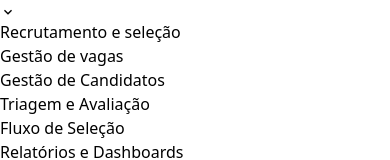
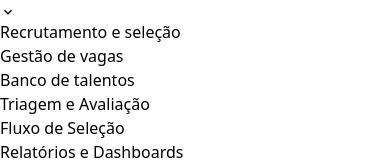
Before and after one commit to v-L1ma/RH, a React (Vite) app in the folder RH/: page /painel in a window 390 px wide. Both pictures are taken after a click on the item "Recrutamento e seleção". Shown: the part 410-570 px from the top of the page. Built offline with nearby package versions, Linux system fonts and the light colour scheme.

Commit message:
refactor: adjusting the responsiveness of the card

```diff
--- a/RH/src/Routes/GestãoVagas.tsx
+++ b/RH/src/Routes/GestãoVagas.tsx
@@ -4,6 +4,7 @@ import CardVaga from "../components/CardVaga";
 import { Link } from "react-router-dom";
 
 export const GestaoVagas: FunctionComponent = () => {
+
   return (
     <div className="w-full flex flex-col gap-10">
       <div className="flex justify-between">
@@ -26,8 +27,11 @@ export const GestaoVagas: FunctionComponent = () => {
         </div>
       </div>
 
-      <div className=" w-full">
+      <div className="w-full grid grid-cols-1 sm:grid-cols-2 lg:grid-cols-3 gap-2 justify-between">
         <CardVaga Cargo="Operador de estacionamento" Descriçao="daskjdakjasdk" DataCriacao="24/02/2025" id={1} Localizacao="Santos" Vagas={3} setor="Estacionamento"/>
+
+        <CardVaga Cargo="Operador de estacionamento" Descriçao="daskjdakjasdk" DataCriacao="24/02/2025" id={1} Localizacao="Santos" Vagas={3} setor="Estacionamento"/><CardVaga Cargo="Operador de estacionamento" Descriçao="daskjdakjasdk" DataCriacao="24/02/2025" id={1} Localizacao="Santos" Vagas={3} setor="Estacionamento"/>
+
       </div>
 
     </div>
--- a/RH/src/components/CardVaga.tsx
+++ b/RH/src/components/CardVaga.tsx
@@ -19,7 +19,7 @@ interface CardVagaProps{
 
 const CardVaga:FunctionComponent<CardVagaProps> = ({id,Cargo,DataCriacao, Localizacao, Vagas, setor}) =>{
     return(
-        <div className="bg-white p-5 rounded-md flex flex-col shadow-md w-11/12 md:w-6/12 " key={id}>
+        <div className="bg-white p-5 rounded-md flex flex-col shadow-mdlg:w-auto" key={id}>
             <div className="flex items-center justify-between group">
                 <p className="bg-green-300 px-3 py-1 rounded-md">Em andamento</p>
                 <BsThreeDotsVertical className="text-4xl  rounded-full p-2 hover:bg-gray-100  cursor-pointer group"/>
@@ -42,7 +42,7 @@ const CardVaga:FunctionComponent<CardVagaProps> = ({id,Cargo,DataCriacao, Locali
                 </Link>
                 <h2>Criada em: {DataCriacao}</h2>
 
-                <div className="flex gap-5">
+                <div className="flex gap-5 flex-wrap">
                 <p className="flex gap-5"><FaLocationDot/>{Localizacao}</p>
                 <p className="flex gap-5"><FaUsers/>{Vagas} vaga(as)</p>
                 <p className="flex gap-5"><IoMdBriefcase/>{setor}</p>
--- a/RH/src/components/SideBar.tsx
+++ b/RH/src/components/SideBar.tsx
@@ -24,7 +24,9 @@ export const SideBar: FunctionComponent = () => {
             <Link to="gestao-vagas">
                 <li>Gestão de vagas</li>
             </Link>
-            <li>Gestão de Candidatos</li>
+            <Link to="">
+            <li>Banco de talentos</li>
+            </Link>
             <li>Triagem e Avaliação</li>
             <li>Fluxo de Seleção</li>
             <li>Relatórios e Dashboards</li>
```
